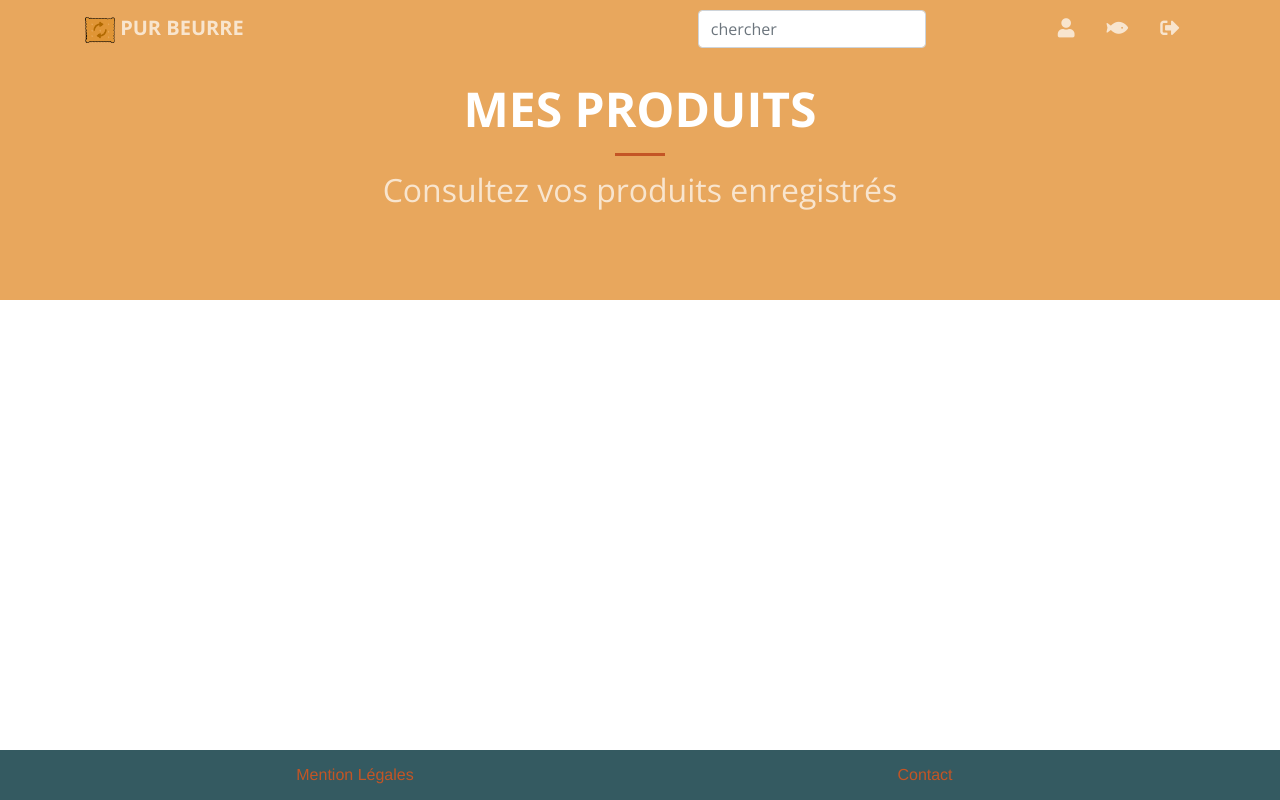
After one commit to JN-Lab/OC-Pr8-OpenFoodFacts-App, a Django app: page /search/product-registered in a window 1280 px wide. The commit adds this page. Run offline with Django 3.2, Linux system fonts and the light colour scheme; the visitor is signed in with stand-in values (Sample User, id 1); some libraries are stand-ins or nearby versions; some web fonts are replaced.

Commit message:
Add Products registered page and its view, urls and tests

```diff
--- /dev/null
+++ b/purbeurre_platform/search/templates/search/product_registered.html
@@ -0,0 +1,21 @@
+{% extends "base.html" %}
+{% block title %}PurBeurre - Selection des produits à substituer{% endblock %}
+{% block content %}
+<header class="minhead text-center text-white d-flex">
+    <div class="container my-auto">
+        <div class="row">
+            <div class="col-lg-10 mx-auto">
+                <h1 class="text-uppercase">
+                    <strong>Mes Produits</strong>
+                </h1>
+                <hr>
+            </div>
+            <div class="col-lg-8 mx-auto">
+                <h2 class="text-faded mb-5">
+                    Consultez vos produits enregistrés
+                </h2>
+            </div>
+        </div>
+    </div>
+</header>
+{% endblock %}
--- a/purbeurre_platform/search/urls.py
+++ b/purbeurre_platform/search/urls.py
@@ -9,5 +9,6 @@ urlpatterns = [
     path('register', views.register, name="register"),
     path('login', views.log_in, name="log_in"),
     path('logout', views.log_out, name="log_out"),
-    path('personal', views.personal, name="personal"),
+    path('personal-account', views.personal, name="personal"),
+    path('product-registered', views.product_registered, name="product_registered")
 ]
--- a/purbeurre_platform/search/views.py
+++ b/purbeurre_platform/search/views.py
@@ -137,3 +137,9 @@ def log_out(request):
 def personal(request):
     header_form = HeaderSearchForm()
     return render(request, 'personal.html', locals())
+
+# Product registered
+@login_required(login_url='/search/login')
+def product_registered(request):
+    header_form = HeaderSearchForm()
+    return render(request, 'product_registered.html', locals())
--- a/purbeurre_platform/templates/base.html
+++ b/purbeurre_platform/templates/base.html
@@ -48,12 +48,12 @@
                 <button type="submit" class="btn btn-outline-primary my-2 my-sm-0 btn-hidden">Chercher</button>
               </form>
             </li>
-            <li class="nav-item">
-              <a class="nav-link" href="#"><i class="fas fa-user fa-lg"></i></a>
-            </li>
             {% if user.is_authenticated %}
               <li class="nav-item">
-                <a class="nav-link" href="{% url 'search:personal' %}"><i class="fas fa-fish fa-lg"></i></a>
+                <a class="nav-link" href="{% url 'search:personal' %}"><i class="fas fa-user fa-lg"></i></a>
+              </li>
+              <li class="nav-item">
+                <a class="nav-link" href="{% url 'search:product_registered' %}"><i class="fas fa-fish fa-lg"></i></a>
               </li>
               <li class="nav-item">
                 <a class="nav-link" href="{% url 'search:log_out' %}">
```
Also changed, not shown: purbeurre_platform/search/tests/test_views.py (+21 -1 lines), purbeurre_platform/search/templates/search/register.html (indentation only).
